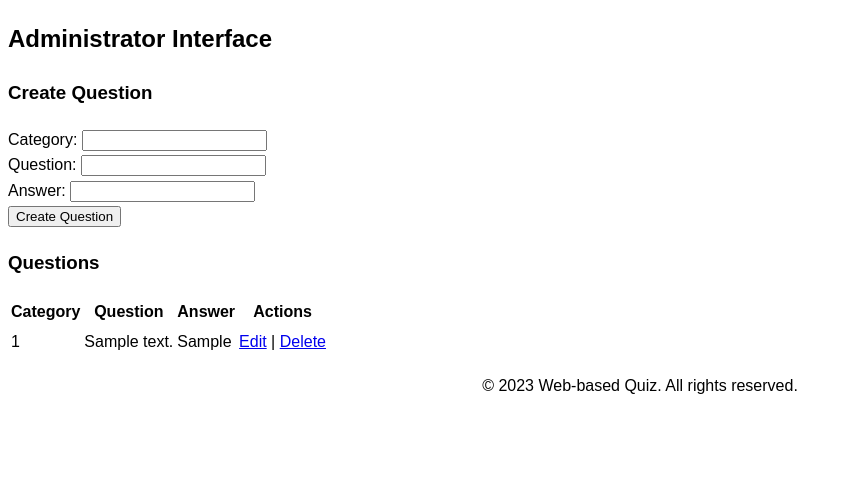
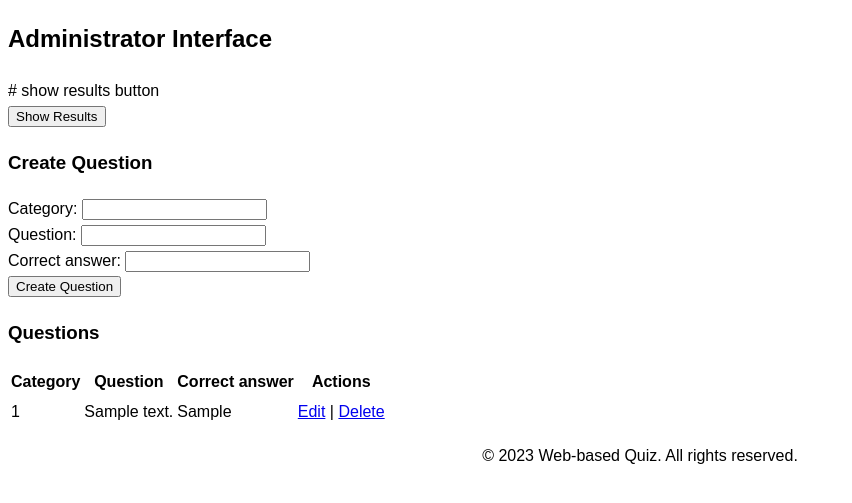
Before and after one commit to AlmazErmilov/WebQuiz-Web-based-system-for-organising-a-quiz-, a Flask app: page /admin in a window 1280 px wide. Shown: the part 192-695 px from the top of the page, without its empty margins (0-852 px from the left). Run offline with Flask 3, Linux system fonts and the light colour scheme; tables that the repository leaves empty or names only in its code hold one stand-in row (values such as "Sample post"); data that the repository does not hold is empty.

Commit message:
added quiz_results page

```diff
--- a/app.py
+++ b/app.py
@@ -29,7 +29,6 @@ def index():
             return redirect(url_for('user'))
     return render_template('index.html')
 
-
 @app.route('/admin')
 def admin():
     admin_name = request.args.get('admin_name', default=None)
@@ -38,7 +37,6 @@ def admin():
     cursor = connection.cursor()
     cursor.execute("SELECT * FROM questions")
 
-    # questions = cursor.fetchall()
     questions_raw = cursor.fetchall()
     questions = [dict(id=row[0], quiz_id=row[1], question_text=row[2], answer=row[3], category=row[4]) for row in questions_raw]
 
@@ -138,7 +136,6 @@ def start_quiz():
 
 # Function to display a quiz
 @app.route('/quiz/<int:quiz_id>', methods=['GET'])
-# @app.route('/quiz/<string:quiz_category_selected>', methods=['GET'])
 def display_quiz(quiz_id):
     connection = get_db_connection()
     cursor = connection.cursor()
@@ -151,17 +148,27 @@ def display_quiz(quiz_id):
     # return render_template('quiz.html', questions=questions, quiz_id=quiz_id_selected, quiz_category=quiz_category)
 
 # Function to display quiz results
-@app.route('/quiz_results/<int:quiz_id>', methods=['GET'])
-def quiz_results(quiz_id):
+@app.route('/quiz_results', methods=['GET'])
+@app.route('/quiz_results/<int:quiz_id>', methods=['POST'])
+def quiz_results(quiz_id=None):
+    connection = get_db_connection()
+    cursor = connection.cursor()
+    cursor.execute("SELECT * FROM quizzes")
+    quizzes = cursor.fetchall()
+    cursor.close()
+    connection.close()
+
     connection = get_db_connection()
     cursor = connection.cursor()
     cursor.execute("SELECT q.question_text, ua.answer, q.answer as correct_answer \
-                   FROM questions q JOIN user_answers ua ON q.id = ua.question_id WHERE ua.quiz_id = %s",
+                   FROM questions q JOIN user_answers ua \
+                   ON q.id = ua.question_id WHERE ua.quiz_id = %s",
                    (quiz_id,))
     results = cursor.fetchall()
     cursor.close()
     connection.close()
-    return render_template('quiz_results.html', results=results)
+
+    return render_template('quiz_results.html', results=results, quizzes=quizzes)
 
 # Function to submit a quiz
 @app.route('/submit_quiz', methods=['POST'])
--- a/templates/admin.html
+++ b/templates/admin.html
@@ -2,6 +2,10 @@
 
 {% block content %}
     <h2>Administrator Interface</h2>
+    # show results button
+    <form method="GET" action="{{ url_for('quiz_results') }}">
+        <input type="submit" value="Show Results">
+
     <h3>Create Question</h3>
     <form method="POST" action="{{ url_for('create_question') }}">
         <label for="category">Category:</label>
@@ -10,7 +14,7 @@
         <label for="question_text">Question:</label>
         <input type="text" id="question_text" name="question_text">
         <br>
-        <label for="answer">Answer:</label>
+        <label for="answer">Correct answer:</label>
         <input type="text" id="answer" name="answer">
         <br>
         <input type="submit" value="Create Question">
@@ -21,7 +25,7 @@
         <tr>
             <th>Category</th>
             <th>Question</th>
-            <th>Answer</th>
+            <th>Correct answer</th>
             <th>Actions</th>
         </tr>
         {% for question in questions %}
```
Also changed, not shown: templates/quiz_results.html (+14 -0 lines).
